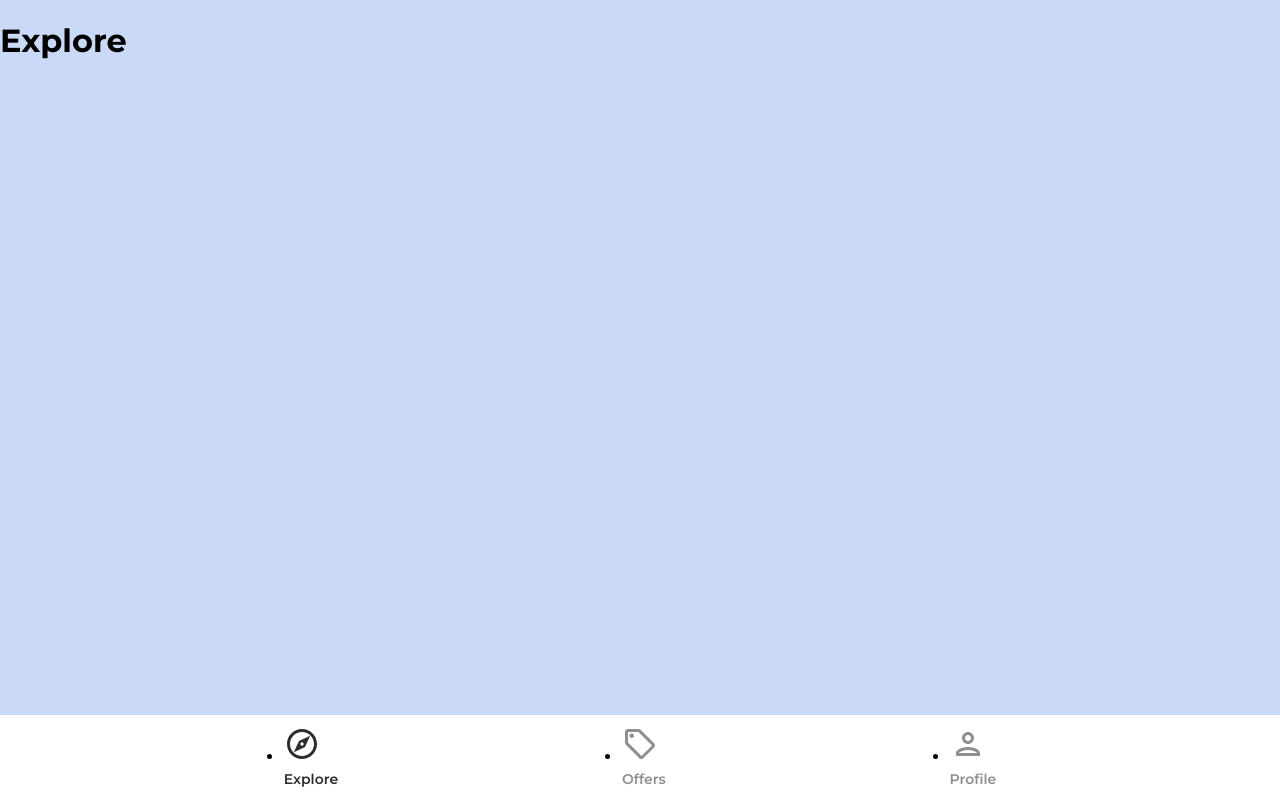
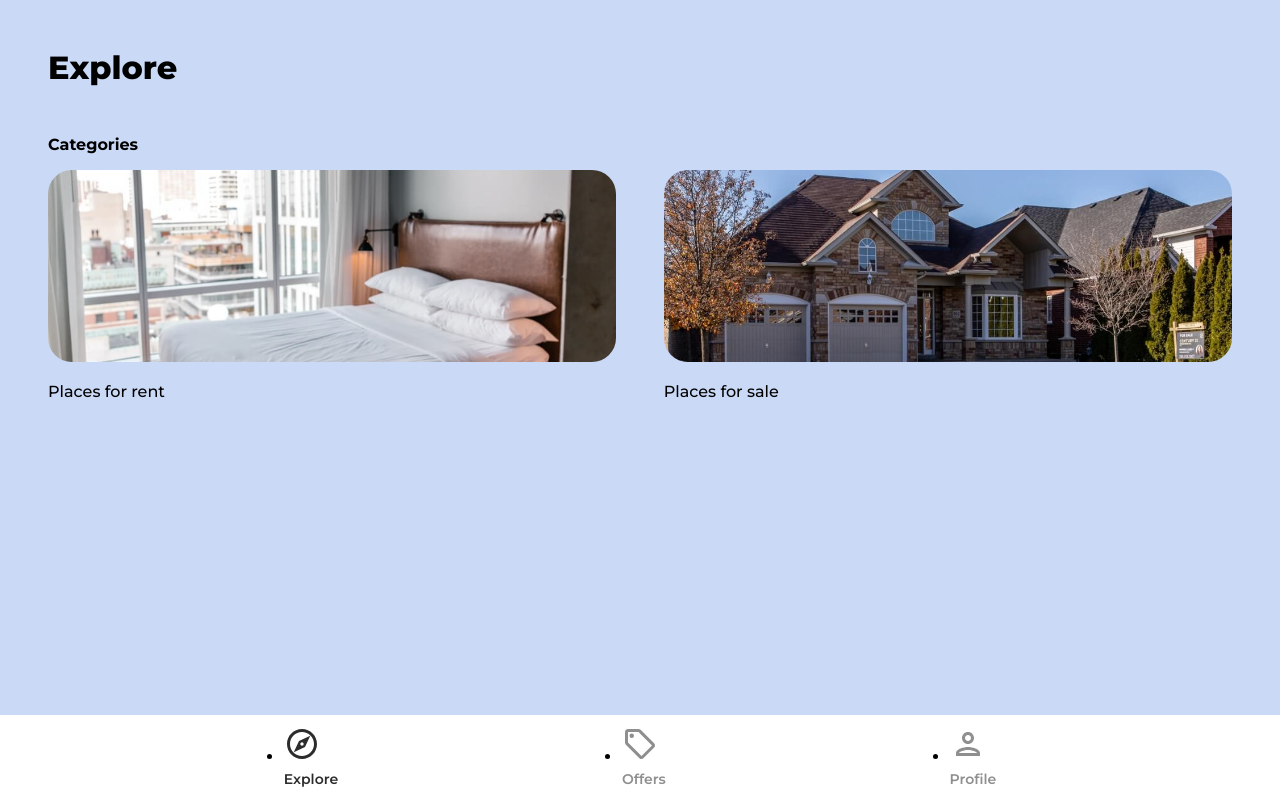
Before and after one commit to sonjayilmaz/HouseView-project, a React (Create React App) app: page / in a window 1280 px wide. Built offline with nearby package versions, Linux system fonts and the light colour scheme; no server answers.

Commit message:
Updated Explore and added category

```diff
--- a/src/App.js
+++ b/src/App.js
@@ -6,6 +6,7 @@
 import PrivateRoute from './components/PrivateRoute';
 import Explore from './pages/Explore';
 import Offers from './pages/Offers'
+import Category from './pages/Category';
 import Profile from './pages/Profile';
 import SignIn from './pages/SignIn';
 import SignUp from './pages/SignUp';
@@ -21,6 +22,7 @@
       <Routes>
     <Route path='/' element={<Explore/>}/>
     <Route path='/offers' element={<Offers/>}/>
+    <Route path='/category/:categoryName' element={<Category/>}/>
     <Route path='/profile' element={<PrivateRoute/>}>
     <Route path='/profile' element={<Profile/>}/>
     </Route>
--- /dev/null
+++ b/src/pages/Category.jsx
@@ -0,0 +1,9 @@
+function Category() {
+    return (
+        <div>
+     Category
+     </div>
+    );
+  }
+
+  export default Category;
--- a/src/pages/Explore.jsx
+++ b/src/pages/Explore.jsx
@@ -1,7 +1,30 @@
+import {Link} from 'react-router-dom'
+import rentCategoryImage from '../assets/jpg/rentCategoryImage.jpg'
+import sellCategoryImage from '../assets/jpg/sellCategoryImage.jpg'
+
 function Explore() {
     return (
-        <div>
-     <h1>Explore</h1>
+     <div className="explore">
+      <header>
+        <p className="pageHeader">Explore</p>
+      </header>
+      <main>
+      <p className="exploreCategoryHeading">Categories</p>
+      <div className="exploreCategories">
+        <Link to='/category/rent'>
+          <img src={rentCategoryImage}
+          alt="rent"
+          className='exploreCategoryImg'/>
+          <p className="exploreCategoryName">Places for rent</p>
+        </Link>
+        <Link to='/category/sell'>
+          <img src={sellCategoryImage}
+          alt="sell"
+          className='exploreCategoryImg'/>
+          <p className="exploreCategoryName">Places for sale</p>
+        </Link>
+      </div>
+      </main>
      </div>
     );
   }
```
